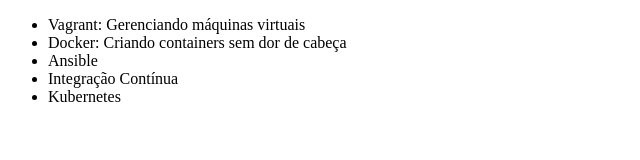
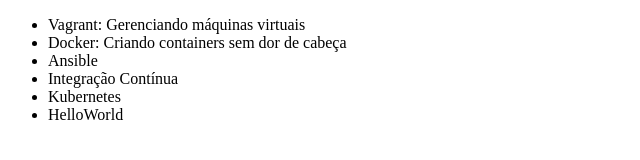
Before and after one commit to alxv-oliveira/alura-git, a plain HTML site: page index.html in a window 1280 px wide. Shown: the full height of the page, 0-640 px from the left. Drawn offline with Linux system fonts and the light colour scheme.

Commit message:
Alterando o código

```diff
--- a/index.html
+++ b/index.html
@@ -11,6 +11,7 @@
         <li>Ansible</li>
         <li>Integração Contínua</li>
         <li>Kubernetes</li>
+        <li>HelloWorld</li>
     </ul>
 </body>
 </html>
```
